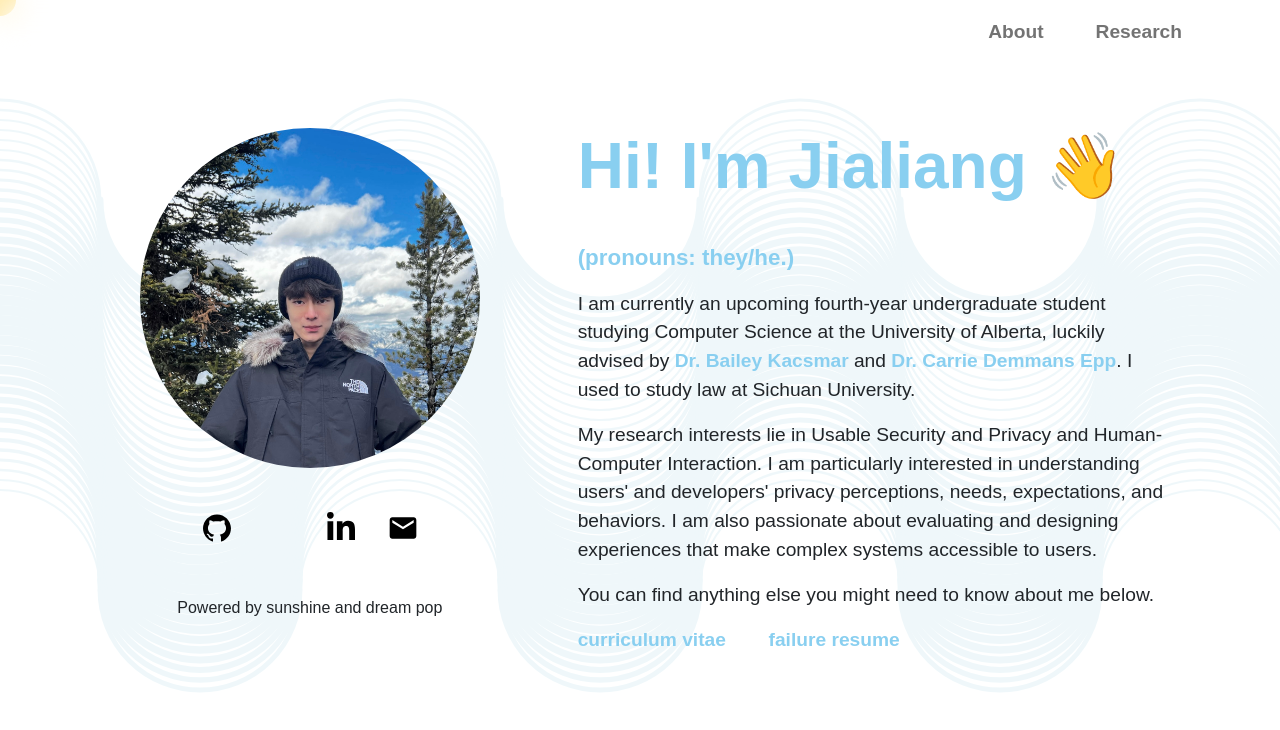
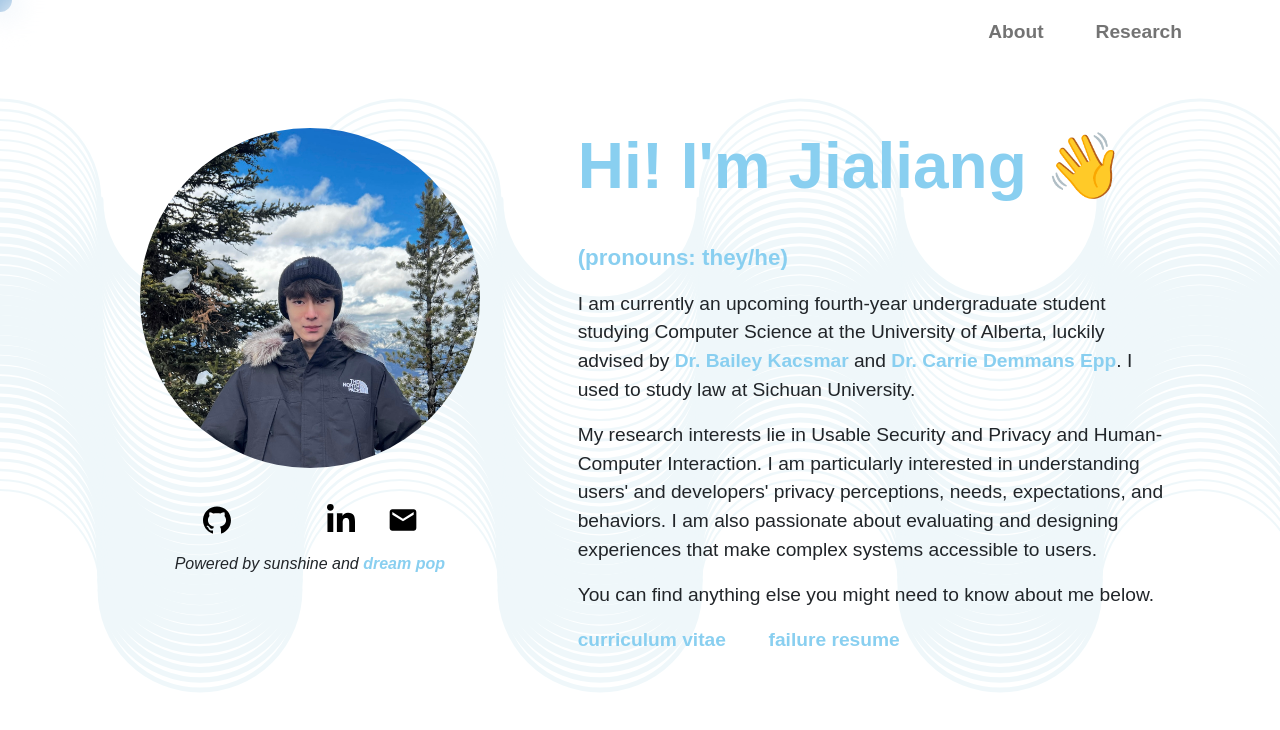
Before and after one commit to JialiangYan/Personal-Website, a React (Create React App) app: page / in a window 1280 px wide. Shown: the top 730 px of the page. Built offline with nearby package versions, Linux system fonts and the light colour scheme; some icons are missing; a web font is replaced by a local one.

Commit message:
minor fix

```diff
--- a/src/App.css
+++ b/src/App.css
@@ -15,15 +15,68 @@ html {
   cursor: none;
 }
 
-.cursor {
-  background-color: rgba(255, 225, 135, 0.7);
-  height: 2rem;
-  width: 2rem;
+/* Cursor */
+#cursor {
+  background-color: rgba(0, 95, 177, 0.4);
+  height: 1.5rem;
+  width: 1.5rem;
   border-radius: 50%;
   transform-origin: 100% 100%;
   transform: translate(-50%, -50%);
   position: fixed;
   pointer-events: none;
-  z-index: 999;
   transition: width 0.3s, height 0.3s;
 }
+
+.highlight:hover #cursor {
+  visibility: hidden;
+}
+
+/* No cursor in mobile */
+@media (max-width: 767px) {
+  .App {
+    cursor: auto;
+  }
+
+  #cursor {
+    display: none;
+  }
+}
+
+@media (orientation: landscape) {
+  body {
+    grid-auto-flow: column;
+  }
+}
+
+/* Highlight */
+.highlight {
+  text-decoration: none;
+  font-weight: 610;
+  color: #89cff0;
+  position: relative;
+}
+
+.highlight::before {
+  transform: scaleX(0);
+  transform-origin: bottom right;
+}
+
+.highlight:hover::before {
+  transform: scaleX(1);
+  transform-origin: bottom left;
+}
+
+.highlight::before {
+  content: ' ';
+  display: block;
+  position: absolute;
+  top: 0;
+  right: 0;
+  bottom: 0;
+  left: 0;
+  inset: 0 0 0 0;
+  background: #0077b6;
+  z-index: -1;
+  transition: transform 0.3s ease;
+}
--- a/src/App.js
+++ b/src/App.js
@@ -48,7 +48,7 @@ function App() {
         id={load ? 'no-scroll' : 'scroll'}
         onMouseMove={changePosition}
       >
-        <div className="cursor" ref={cursor}></div>
+        <div id="cursor" ref={cursor}></div>
         <NavBar
           aboutRef={aboutRef}
           projectsRef={projectsRef}
--- a/src/Components/Footer/Footer.css
+++ b/src/Components/Footer/Footer.css
@@ -1,10 +1,10 @@
 .footer {
   margin-top: 10%;
-  padding: 2vh 2vw !important ;
+  padding: 3vh 2vw !important ;
   /* background-color: #f6fcff; */
 }
 .footer-copywright {
-  text-align: center !important;
+  text-align: center;
 }
 
 .footer-body {
@@ -12,20 +12,10 @@
   text-align: center !important;
 }
 
-@media (max-width: 767px) {
-  .footer-copywright {
-    text-align: center !important;
-  }
-
-  .footer-body {
-    text-align: center !important;
-  }
-}
-
 .footer h3 {
-  font-size: 0.9rem;
+  font-size: 0.8rem;
   font-weight: 400;
-  color: black !important;
+  color: rgba(0, 0, 0, 0.8) !important;
   margin-top: 0.5em !important;
   margin-bottom: 0.5em !important;
 }
--- a/src/Components/Footer/Footer.js
+++ b/src/Components/Footer/Footer.js
@@ -9,7 +9,7 @@ function Footer() {
     <Container fluid className="footer">
       <Row>
         <Col md="6" className="footer-copywright">
-          <h3>Designed and Developed by Jialiang</h3>
+          <h3>Designed and Developed by JIALIANG YAN</h3>
         </Col>
         <Col md="6" className="footer-copywright">
           <h3>Copyright © {year} JIALIANG YAN. All rights reserved.</h3>
--- a/src/Pages/About/About.css
+++ b/src/Pages/About/About.css
@@ -46,18 +46,18 @@
   max-height: 340px;
 }
 
+.sentence {
+  font-style: italic;
+}
+
 .heading {
   font-size: 4em !important;
-  /* padding-left: 50px !important; */
-  /* line-height: 1; */
   font-weight: 610;
   color: #89cff0;
-  /* margin-bottom: 10%; */
 }
 
 .content {
   font-size: 1.2em !important;
-  /* padding-left: 50px !important; */
   font-weight: 400 !important;
   line-height: 1.5;
   .small-content {
@@ -66,10 +66,8 @@
 }
 
 .footer-icons {
-  margin-top: 2em !important;
-  margin-bottom: 2em !important;
-  padding: 0 !important;
-  height: 4em;
+  margin-top: 1.5rem;
+  padding: 0;
 }
 
 .social-icons {
@@ -81,44 +79,12 @@
     color: black;
     width: 2em;
     height: 2em;
+    transition: color 0.2s ease-in-out;
   }
-}
 
-/* Highlight */
-.highlight {
-  text-decoration: none;
-  font-weight: 610;
-  color: #89cff0;
-  position: relative;
-}
-
-.highlight::before {
-  transform: scaleX(0);
-  transform-origin: bottom right;
-}
-
-.highlight:hover::before {
-  transform: scaleX(1);
-  transform-origin: bottom left;
-}
-
-.highlight::before {
-  content: ' ';
-  display: block;
-  position: absolute;
-  top: 0;
-  right: 0;
-  bottom: 0;
-  left: 0;
-  inset: 0 0 0 0;
-  background: #0077b6;
-  z-index: -1;
-  transition: transform 0.3s ease;
-}
-
-@media (orientation: landscape) {
-  body {
-    grid-auto-flow: column;
+  .svg:hover {
+    color: #89cff0;
+    transform: scale(1.1);
   }
 }
 
--- a/src/Pages/About/About.js
+++ b/src/Pages/About/About.js
@@ -56,7 +56,17 @@ function About() {
                 </a>
               </li>
             </ul>
-            <p className="sentence">Powered by sunshine and dream pop</p>
+            <p className="sentence">
+              Powered by sunshine and{' '}
+              <a
+                href="https://rateyourmusic.com/genre/dream-pop/"
+                className="highlight"
+                target="_blank"
+                rel="noopener noreferrer"
+              >
+                dream pop
+              </a>
+            </p>
           </Col>
 
           {/* Content */}
@@ -66,7 +76,7 @@ function About() {
               <span className="wave" role="img" aria-labelledby="wave">
                 👋
               </span>
-              <span className="pros">(pronouns: they/he.)</span>{' '}
+              <span className="pros">(pronouns: they/he)</span>{' '}
             </h1>
 
             <h1 className="content">
--- a/src/Pages/Research/Research.css
+++ b/src/Pages/Research/Research.css
@@ -15,12 +15,12 @@
   }
 
   .research-item {
-    margin-bottom: 4rem;
+    margin: 2rem 0;
     transition: transform 0.3s ease; /* Smooth transition effect */
     border: 1.2px solid #ccc; /* Grey border */
     box-shadow: 0 0 10px rgba(0, 0, 0, 0.2);
     border-radius: 1rem; /* Rounded corners */
-    backdrop-filter: blur(5rem);
+    backdrop-filter: blur(1rem);
     padding: 1rem;
   }
 
```
